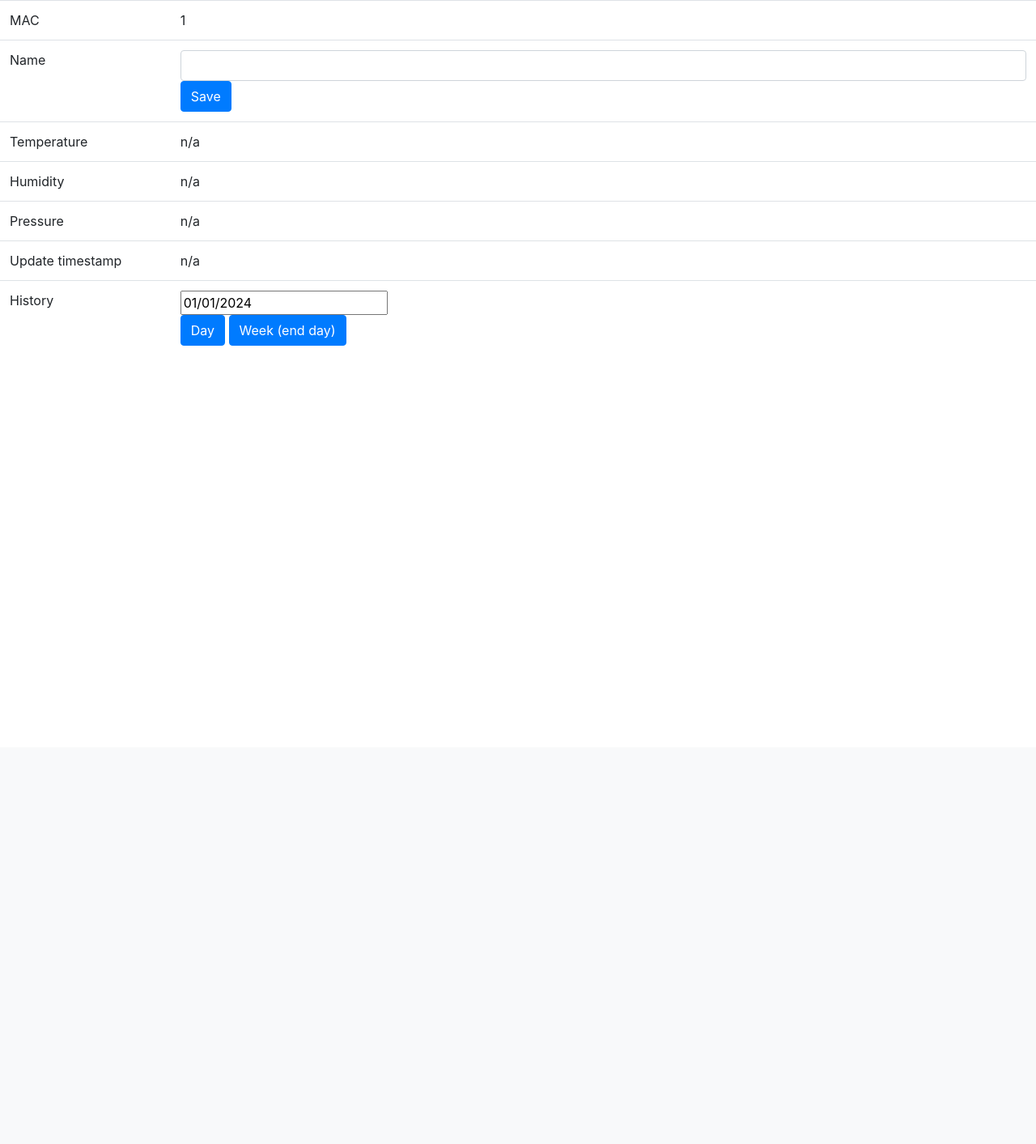
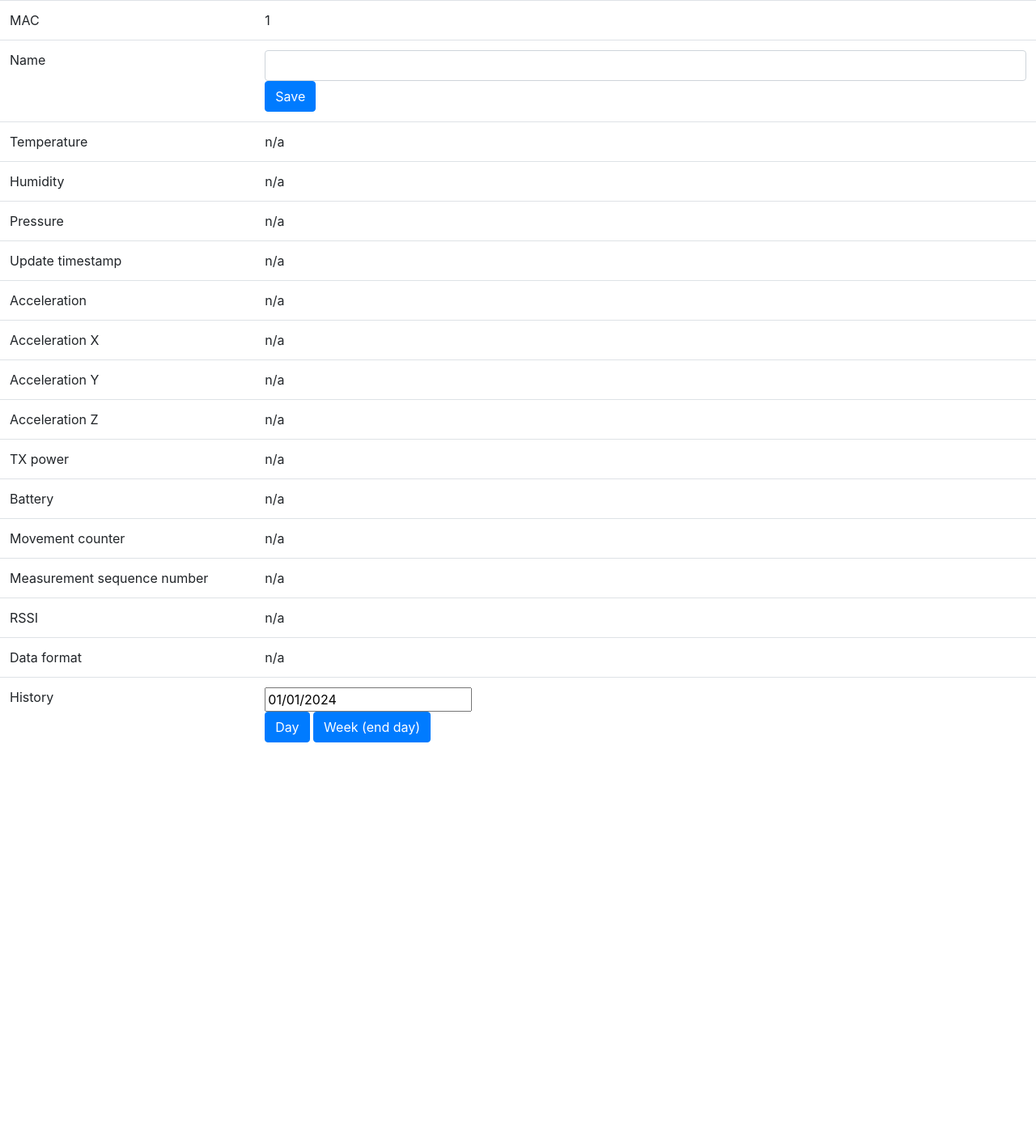
Before and after one commit to ndob/ruuvimonitor, a Flask app: page /detail/1 in a window 1280 px wide. Shown: the part 56-1469 px from the top of the page at 81% size. Before the commit the page ends 483 px from the top, so only its background shows below. Run offline with Flask 3, Linux system fonts and the light colour scheme; data that the repository does not hold is empty; a map, chart or similar area stays blank; some libraries are stand-ins or nearby versions.

Commit message:
Log all possible data and show in the detail UI.

```diff
--- a/ruuvireader.py
+++ b/ruuvireader.py
@@ -61,11 +61,11 @@ def settings():
 
 @app.route("/api/sensor")
 def sensors():
-    return jsonify(query_db("SELECT reading.*, sensor_metadata.name FROM reading, reading_newest LEFT JOIN sensor_metadata ON reading.mac = sensor_metadata.mac WHERE reading.rowid=reading_newest.reading_id"))
+    return jsonify(query_db("SELECT sensor_metadata.name, reading.* FROM reading, reading_newest LEFT JOIN sensor_metadata ON reading.mac = sensor_metadata.mac WHERE reading.rowid=reading_newest.reading_id"))
 
 @app.route("/api/sensor/<sensormac>")
 def sensor_single(sensormac):
-    return jsonify(query_db("SELECT reading.*, sensor_metadata.name FROM reading, reading_newest LEFT JOIN sensor_metadata ON reading.mac = sensor_metadata.mac WHERE reading.rowid=reading_newest.reading_id AND reading.mac=?", [sensormac], True))
+    return jsonify(query_db("SELECT sensor_metadata.name, reading.* FROM reading, reading_newest LEFT JOIN sensor_metadata ON reading.mac = sensor_metadata.mac WHERE reading.rowid=reading_newest.reading_id AND reading.mac=?", [sensormac], True))
 
 @app.route("/api/sensor/<sensormac>/history/day/<int:year>/<int:month>/<int:day>")
 def history_day(sensormac, year, month, day):
--- a/webui/templates/detail.html
+++ b/webui/templates/detail.html
@@ -35,6 +35,46 @@
             <td id="timestamp_{{ data[0] }}">n/a</td>
         </tr>
         <tr>
+            <td>Acceleration</td>
+            <td id="acceleration_{{ data[0] }}">n/a</td>
+        </tr>
+        <tr>
+            <td>Acceleration X</td>
+            <td id="acceleration_x_{{ data[0] }}">n/a</td>
+        </tr>
+        <tr>
+            <td>Acceleration Y</td>
+            <td id="acceleration_y_{{ data[0] }}">n/a</td>
+        </tr>
+        <tr>
+            <td>Acceleration Z</td>
+            <td id="acceleration_z_{{ data[0] }}">n/a</td>
+        </tr>
+        <tr>
+            <td>TX power</td>
+            <td id="tx_power_{{ data[0] }}">n/a</td>
+        </tr>
+        <tr>
+            <td>Battery</td>
+            <td id="battery_{{ data[0] }}">n/a</td>
+        </tr>
+        <tr>
+            <td>Movement counter</td>
+            <td id="movement_counter_{{ data[0] }}">n/a</td>
+        </tr>
+        <tr>
+            <td>Measurement sequence number</td>
+            <td id="measurement_sequence_number_{{ data[0] }}">n/a</td>
+        </tr>
+        <tr>
+            <td>RSSI</td>
+            <td id="rssi_{{ data[0] }}">n/a</td>
+        </tr>
+        <tr>
+            <td>Data format</td>
+            <td id="data_format_{{ data[0] }}">n/a</td>
+        </tr>
+        <tr>
             <td>History</td>
             <td id="history_temperature_{{ data[0] }}">
                 <input data-date-format="dd/mm/yyyy" id="history_datepicker">
@@ -68,12 +108,22 @@
             .then(
                 response => response.json()
             ).then(reading => {
-                const mac = reading[0];
+                const mac = reading[1];
 
-                document.getElementById("temperature_" + mac).innerHTML = reading[1];
-                document.getElementById("humidity_" + mac).innerHTML = reading[2];
-                document.getElementById("pressure_" + mac).innerHTML = reading[3];
-                document.getElementById("timestamp_" + mac).innerHTML = getLocalTimestamp(reading[4]);
+                document.getElementById("temperature_" + mac).innerHTML = reading[2];
+                document.getElementById("humidity_" + mac).innerHTML = reading[3];
+                document.getElementById("pressure_" + mac).innerHTML = reading[4];
+                document.getElementById("timestamp_" + mac).innerHTML = getLocalTimestamp(reading[5]);
+                document.getElementById("acceleration_" + mac).innerHTML = reading[6];
+                document.getElementById("acceleration_x_" + mac).innerHTML = reading[7];
+                document.getElementById("acceleration_y_" + mac).innerHTML = reading[8];
+                document.getElementById("acceleration_z_" + mac).innerHTML = getLocalTimestamp(reading[9]);
+                document.getElementById("tx_power_" + mac).innerHTML = reading[10];
+                document.getElementById("battery_" + mac).innerHTML = reading[11];
+                document.getElementById("movement_counter_" + mac).innerHTML = reading[12];
+                document.getElementById("measurement_sequence_number_" + mac).innerHTML = getLocalTimestamp(reading[13]);
+                document.getElementById("rssi_" + mac).innerHTML = reading[14];
+                document.getElementById("data_format_" + mac).innerHTML = getLocalTimestamp(reading[15]);
             });
         setTimeout(updateReadings, 5000);
     }
--- a/webui/templates/index.html
+++ b/webui/templates/index.html
@@ -34,9 +34,9 @@
                 response => response.json()
             ).then(jsonResponse => {
                 for (const reading of jsonResponse) {
-                    const mac = reading[0];
+                    const mac = reading[1];
 
-                    document.getElementById("name_" + mac).innerHTML = reading[5];
+                    document.getElementById("name_" + mac).innerHTML = reading[0];
                     document.getElementById("temperature_" + mac).innerHTML = reading[1];
                     document.getElementById("humidity_" + mac).innerHTML = reading[2];
                     document.getElementById("pressure_" + mac).innerHTML = reading[3];
```
Also changed, not shown: collector.py (+72 -4 lines).
